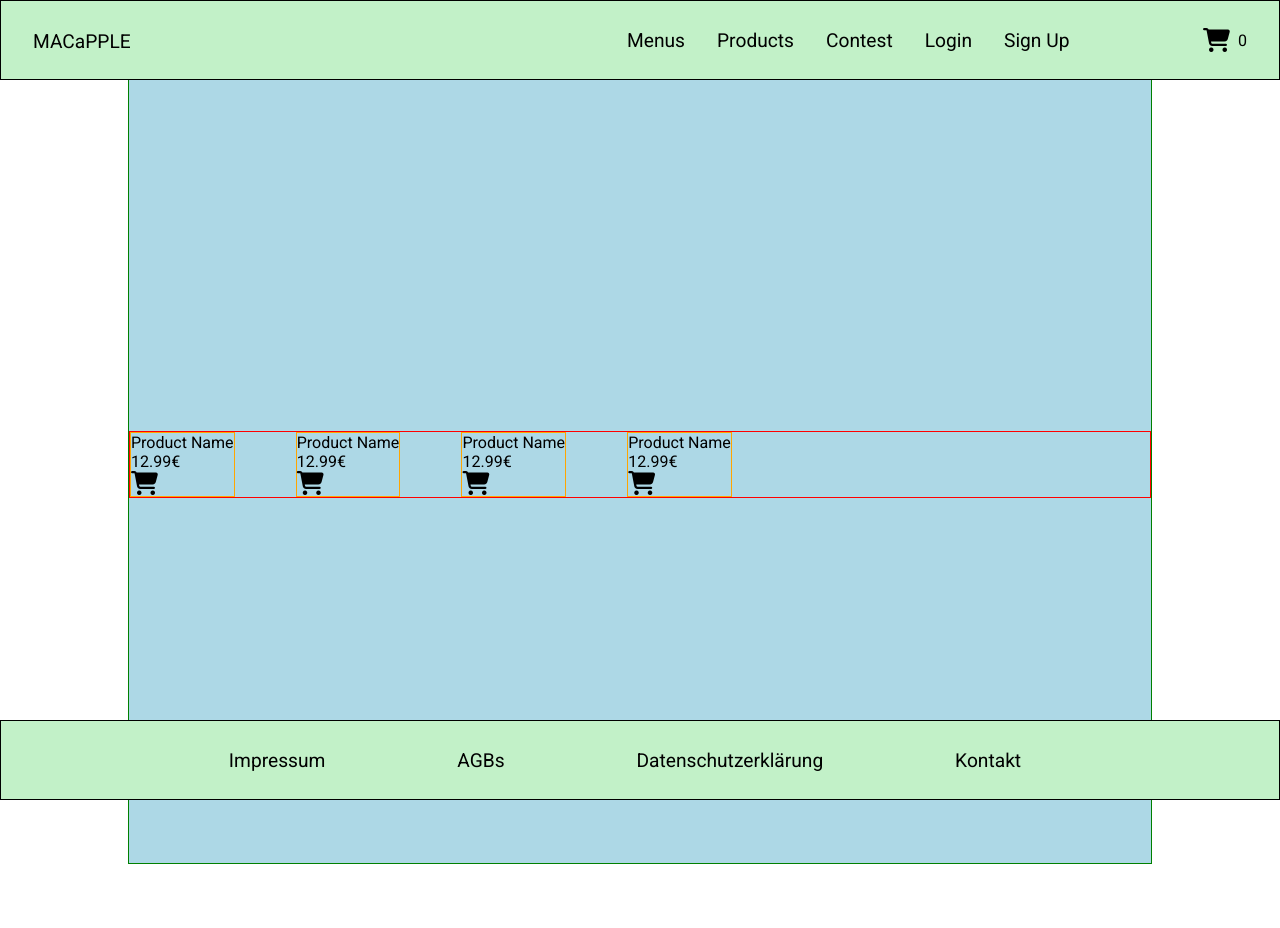
After one commit to MarvinBS-Erlangen/ProjektCode, a PHP site: page /views/products.php in a window 1280 px wide. The commit adds this page. Run offline with PHP 8.4, Linux system fonts and the light colour scheme.

Commit message:
Added files and styles

```diff
--- a/src/public/styles/index.css
+++ b/src/public/styles/index.css
@@ -4,114 +4,3 @@
 body {
     font-family: 'Roboto', sans-serif;
 }
-
-/* Header Styles */
-.header {
-    display: flex;
-    justify-content: space-between;
-    align-items: center;
-    border: 0.5px solid black;
-    background-color: #c2f1c8; /* Light green */
-    /* box-shadow: 0 3px 30px rgba(0, 0, 0, 0.5); */
-    height: clamp(3rem, 5rem, 7rem);
-    width: 100vw;
-    top: 0;
-    position: absolute;
-}
-
-/* Title Styles */
-.header-title {
-    flex: 1;
-    font-size: 1.5rem;
-    margin-left: 2rem;
-    color: black;
-}
-
-.title > a {
-    text-decoration: none;
-}
-.title {
-    cursor: pointer;
-    font-size: 1.2rem;
-    color: black;
-}
-
-/* Navigation Links */
-.nav-links {
-    display: flex;
-    gap: 1rem;
-    margin-right: 2rem;
-    width: 40vw;
-}
-
-.nav-list {
-    display: flex;
-    list-style-type: none;
-    gap: 2rem;
-    align-items: center;
-    justify-content: center;
-}
-
-.nav-list li a {
-    text-decoration: none;
-    font-size: 1.2rem;
-    color: black;
-}
-
-/* Cart Container */
-.cart-container {
-    display: flex;
-    justify-content: center;
-    align-items: center;
-    gap: 0.5rem;
-    margin-right: 2rem;
-    margin-left: 2rem;
-}
-
-.cart-icon {
-    font-size: 1.5rem;
-}
-
-.cart-icon:hover {
-    cursor: pointer;
-}
-
-.items-in-cart {
-    font-size: 1rem;
-}
-
-footer {
-    display: flex;
-    justify-content: center;
-    align-items: center;
-    border: 0.5px solid black;
-    background-color: #c2f1c8; /* Light green */
-    /* box-shadow: 0 3px 30px rgba(0, 0, 0, 0.5); */
-    height: clamp(3rem, 5rem, 7rem);
-    width: 100vw;
-    bottom: 0;
-    position: absolute;
-}
-
-.footer-list {
-    display: flex;
-    justify-content: space-evenly;
-    align-items: center;
-    gap: 1rem;
-    margin-right: 30px;
-    width: 80vw;
-}
-
-.footer-list > li {
-    display: flex;
-    list-style-type: none;
-    gap: 1rem;
-    align-items: center;
-    justify-content: center;
-}
-
-.footer-list li a {
-    text-decoration: none;
-    font-size: 1.2rem;
-    color: black;
-}
--- /dev/null
+++ b/src/public/styles/partialStyles/footer.css
@@ -0,0 +1,35 @@
+footer {
+    display: flex;
+    justify-content: center;
+    align-items: center;
+    border: 0.5px solid black;
+    background-color: #c2f1c8; /* Light green */
+    /* box-shadow: 0 3px 30px rgba(0, 0, 0, 0.5); */
+    height: clamp(3rem, 5rem, 7rem);
+    width: 100vw;
+    bottom: 0;
+    position: absolute;
+}
+
+.footer-list {
+    display: flex;
+    justify-content: space-evenly;
+    align-items: center;
+    gap: 1rem;
+    margin-right: 30px;
+    width: 80vw;
+}
+
+.footer-list > li {
+    display: flex;
+    list-style-type: none;
+    gap: 1rem;
+    align-items: center;
+    justify-content: center;
+}
+
+.footer-list li a {
+    text-decoration: none;
+    font-size: 1.2rem;
+    color: black;
+}
--- /dev/null
+++ b/src/public/styles/partialStyles/header.css
@@ -0,0 +1,74 @@
+/* Header Styles */
+.header {
+    display: flex;
+    justify-content: space-between;
+    align-items: center;
+    border: 0.5px solid black;
+    background-color: #c2f1c8; /* Light green */
+    /* box-shadow: 0 3px 30px rgba(0, 0, 0, 0.5); */
+    height: clamp(3rem, 5rem, 7rem);
+    width: 100vw;
+    top: 0;
+    position: absolute;
+}
+
+/* Title Styles */
+.header-title {
+    flex: 1;
+    font-size: 1.5rem;
+    margin-left: 2rem;
+    color: black;
+}
+
+.title > a {
+    text-decoration: none;
+}
+.title {
+    cursor: pointer;
+    font-size: 1.2rem;
+    color: black;
+}
+
+/* Navigation Links */
+.nav-links {
+    display: flex;
+    gap: 1rem;
+    margin-right: 2rem;
+    width: 40vw;
+}
+
+.nav-list {
+    display: flex;
+    list-style-type: none;
+    gap: 2rem;
+    align-items: center;
+    justify-content: center;
+}
+
+.nav-list li a {
+    text-decoration: none;
+    font-size: 1.2rem;
+    color: black;
+}
+
+/* Cart Container */
+.cart-container {
+    display: flex;
+    justify-content: center;
+    align-items: center;
+    gap: 0.5rem;
+    margin-right: 2rem;
+    margin-left: 2rem;
+}
+
+.cart-icon {
+    font-size: 1.5rem;
+}
+
+.cart-icon:hover {
+    cursor: pointer;
+}
+
+.items-in-cart {
+    font-size: 1rem;
+}
--- /dev/null
+++ b/src/public/styles/products.css
@@ -0,0 +1,25 @@
+main {
+    display: flex;
+    justify-content: center;
+    align-items: center;
+    flex-direction: column;
+    margin: 5% auto;
+    border: 1px solid green;
+    max-width: 80vw;
+    background-color: lightblue;
+    min-height: 100vh;
+}
+
+.product-container {
+    width: 100%;
+    height: 100%;
+    border: 1px solid red;
+    display: flex;
+    gap: 6%;
+}
+
+.product {
+    max-width: 20vw;
+    max-height: 20vh;
+    border: 1px solid orange;
+}
--- a/src/views/index.php
+++ b/src/views/index.php
@@ -48,6 +48,9 @@ if ($result->num_rows > 0) {
     <meta charset="UTF-8">
     <meta name="viewport" content="width=device-width, initial-scale=1.0">
     <link rel="stylesheet" href="../public/styles/reset.css">
+    <link rel="stylesheet" href="../public/styles/index.css">
+    <link rel="stylesheet" href="../public/styles/partialStyles/header.css">
+    <link rel="stylesheet" href="../public/styles/partialStyles/footer.css">
     <link rel="stylesheet" href="https://cdnjs.cloudflare.com/ajax/libs/font-awesome/6.7.2/css/all.min.css"
         integrity="sha512-Evv84Mr4kqVGRNSgIGL/F/aIDqQb7xQ2vcrdIwxfjThSH8CSR7PBEakCr51Ck+w+/U6swU2Im1vVX0SVk9ABhg=="
         crossorigin="anonymous" referrerpolicy="no-referrer" />
--- a/src/views/login.php
+++ b/src/views/login.php
@@ -47,6 +47,9 @@ if ($_SERVER['REQUEST_METHOD'] === 'POST') {
     <meta name="viewport" content="width=device-width, initial-scale=1.0">
     <link rel="stylesheet" href="../public/styles/reset.css">
     <link rel="stylesheet" href="../public/styles/login.css">
+    <link rel="stylesheet" href="../public/styles/index.css">
+    <link rel="stylesheet" href="../public/styles/partialStyles/header.css">
+    <link rel="stylesheet" href="../public/styles/partialStyles/footer.css">
     <link rel="stylesheet" href="https://cdnjs.cloudflare.com/ajax/libs/font-awesome/6.7.2/css/all.min.css"
         integrity="sha512-Evv84Mr4kqVGRNSgIGL/F/aIDqQb7xQ2vcrdIwxfjThSH8CSR7PBEakCr51Ck+w+/U6swU2Im1vVX0SVk9ABhg=="
         crossorigin="anonymous" referrerpolicy="no-referrer" />
--- /dev/null
+++ b/src/views/products.php
@@ -0,0 +1,64 @@
+<!DOCTYPE html>
+<html lang="en">
+
+<head>
+    <meta charset="UTF-8">
+    <meta name="viewport" content="width=device-width, initial-scale=1.0">
+    <link rel="stylesheet" href="../public/styles/reset.css">
+    <link rel="stylesheet" href="../public/styles/index.css">
+    <link rel="stylesheet" href="../public/styles/products.css">
+    <link rel="stylesheet" href="../public/styles/partialStyles/header.css">
+    <link rel="stylesheet" href="../public/styles/partialStyles/footer.css">
+    <link rel="stylesheet" href="https://cdnjs.cloudflare.com/ajax/libs/font-awesome/6.7.2/css/all.min.css"
+        integrity="sha512-Evv84Mr4kqVGRNSgIGL/F/aIDqQb7xQ2vcrdIwxfjThSH8CSR7PBEakCr51Ck+w+/U6swU2Im1vVX0SVk9ABhg=="
+        crossorigin="anonymous" referrerpolicy="no-referrer" />
+    <title>Produkte</title>
+</head>
+
+<body>
+    <?php include './partials/header.php'; ?>
+
+    <main class="main">
+        <div class="product-container">
+            <div class="product">
+                <div class="product-info">
+                    <div class="product-name">Product Name</div>
+                    <div class="product-price">12.99€</div>
+                    <i class="fa-solid fa-cart-shopping cart-icon"></i>
+                    <div class="cart-icon-container"></div>
+                </div>
+            </div>
+            <div class="product">
+                <div class="product-info">
+                    <div class="product-name">Product Name</div>
+                    <div class="product-price">12.99€</div>
+                    <i class="fa-solid fa-cart-shopping cart-icon"></i>
+                    <div class="cart-icon-container"></div>
+                </div>
+            </div>
+            <div class="product">
+                <div class="product-info">
+                    <div class="product-name">Product Name</div>
+                    <div class="product-price">12.99€</div>
+                    <i class="fa-solid fa-cart-shopping cart-icon"></i>
+                    <div class="cart-icon-container"></div>
+                </div>
+            </div>
+            <div class="product">
+                <div class="product-info">
+                    <div class="product-name">Product Name</div>
+                    <div class="product-price">12.99€</div>
+                    <i class="fa-solid fa-cart-shopping cart-icon"></i>
+                    <div class="cart-icon-container"></div>
+                </div>
+            </div>
+        </div>
+    </main>
+
+
+    <?php include './partials/footer.php'; ?>
+
+
+</body>
+
+</html>
--- a/src/views/register.php
+++ b/src/views/register.php
@@ -56,11 +56,14 @@ if ($_SERVER['REQUEST_METHOD'] === 'POST') {
     <meta charset="UTF-8">
     <meta name="viewport" content="width=device-width, initial-scale=1.0">
     <link rel="stylesheet" href="../public/styles/reset.css">
+    <link rel="stylesheet" href="../public/styles/index.css">
     <link rel="stylesheet" href="../public/styles/register.css">
+    <link rel="stylesheet" href="../public/styles/partialStyles/header.css">
+    <link rel="stylesheet" href="../public/styles/partialStyles/footer.css">
     <link rel="stylesheet" href="https://cdnjs.cloudflare.com/ajax/libs/font-awesome/6.7.2/css/all.min.css"
         integrity="sha512-Evv84Mr4kqVGRNSgIGL/F/aIDqQb7xQ2vcrdIwxfjThSH8CSR7PBEakCr51Ck+w+/U6swU2Im1vVX0SVk9ABhg=="
         crossorigin="anonymous" referrerpolicy="no-referrer" />
-        <link rel="stylesheet" href="../public/styles/index.css">
+
         <title>Registrieren</title>
 </head>
 
```
Also changed, not shown: src/views/contest.php (+18 -0 lines), src/views/menus.php (added, +40 -0 lines), src/public/styles/menus.css (added), src/views/partials/footer.php (line endings or trailing spaces).
